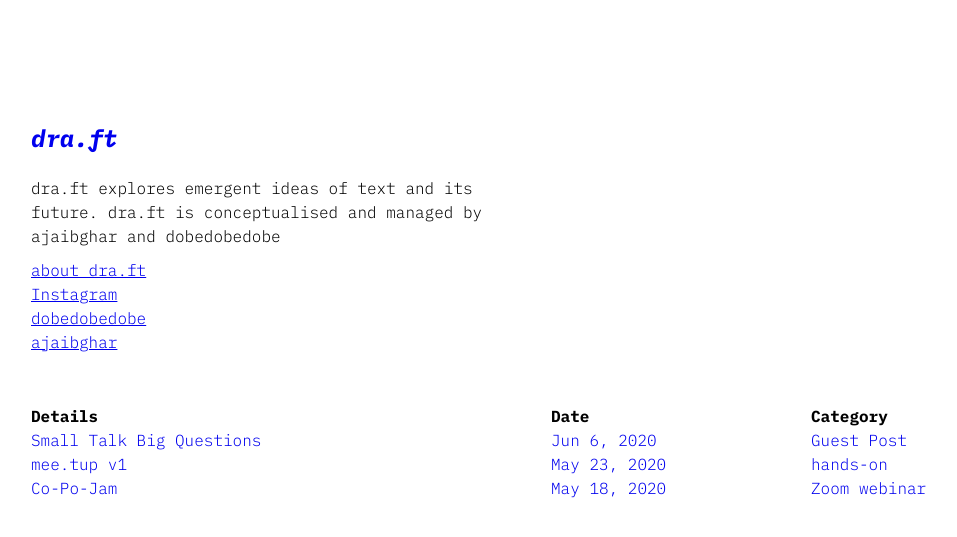
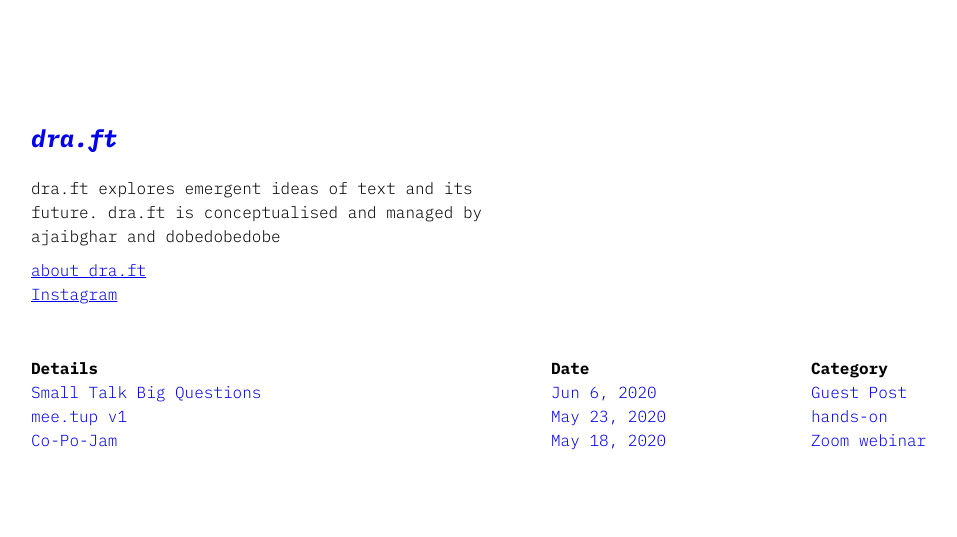
Before and after one commit to dra-ft/dra-ft.github.io, a Jekyll site: the page built from index.html, in a window 1280 px wide. Shown: the top 537 px of the page, without its empty margins (89-1046 px from the left). Built offline with Jekyll 4.4.1, drawn with Linux system fonts in a browser that asks for light colours.

Commit message:
Update social.yml

```diff
--- a/_data/social.yml
+++ b/_data/social.yml
@@ -2,7 +2,3 @@
   url: /about.md
 - title: Instagram
   url: https://www.instagram.com/dra_ft_/
-- title: dobedobedobe
-  url: https://www.dobedobedo.be/
-- title: ajaibghar
-  url: https://www.ajaibghar.com/
```
